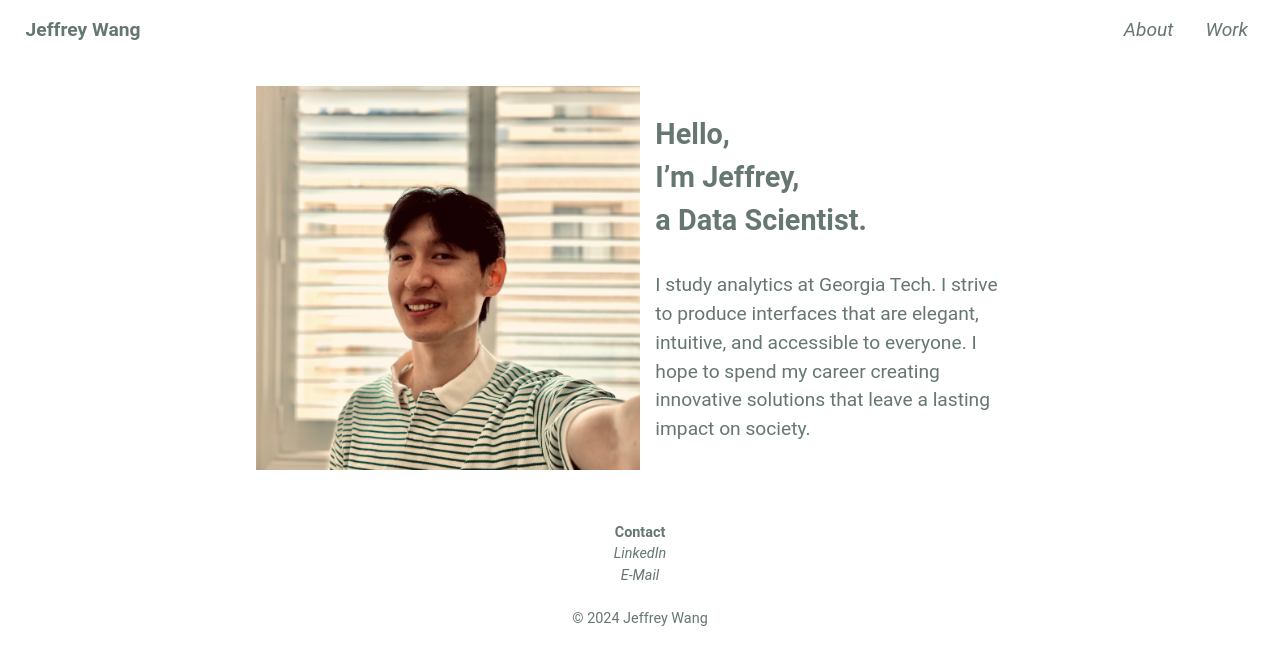
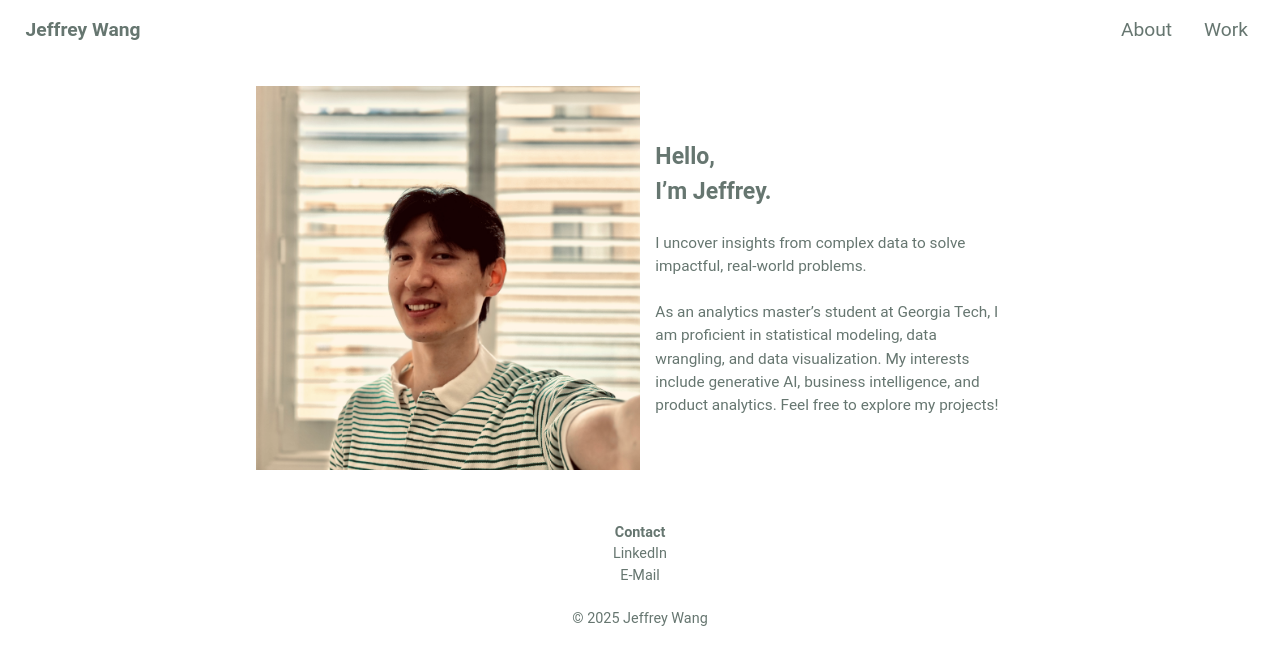
Before and after one commit to wjeff9/portfolio, a React (Create React App) app: page /#/about in a window 1280 px wide. Shown: the top 664 px of the page. Built offline with nearby package versions, Linux system fonts and the light colour scheme.

Commit message:
update about-page summary and website style

```diff
--- a/package.json
+++ b/package.json
@@ -1,5 +1,5 @@
 {
-  "homepage": "https://wjeff9.github.io/portfolio/",
+  "homepage": "https://wjeff9.github.io/portfolio",
   "name": "portfolio",
   "version": "0.1.0",
   "private": true,
--- a/src/About.js
+++ b/src/About.js
@@ -10,15 +10,19 @@ function About(props) {
             <div className="about-col2">
                 <h2 className="intro-head">
                     Hello, <br />
-                    I’m Jeffrey, <br />
-                    a Data Scientist.
+                    I’m Jeffrey. <br />
                 </h2>
-                <br /><br />
                 <p className="intro">
-                I study analytics at Georgia Tech.
-                I strive to produce interfaces that are elegant, intuitive, and accessible to everyone. I hope to spend my career creating innovative solutions that leave a lasting impact on society.
-                    {/* I chose this career because I enjoy sketching, being creative, and interacting with others.  */}
+                    <br />
+                    I uncover insights from complex data to solve impactful, real-world problems. <br />
                 </p>
+                <p className='intro'>
+                    <br />
+                    As an analytics master’s student at Georgia Tech, I am proficient in statistical modeling, data wrangling, and data visualization.
+                    My interests include generative AI, business intelligence, and product analytics.
+                    Feel free to explore my projects!
+                </p>
+
                 {/* <br /> */}
                 {/* <p className="intro">
                     Compared to my peers, I have a strong technical background. Half of my classes are design related and the other half are coding.
--- a/src/App.css
+++ b/src/App.css
@@ -60,7 +60,7 @@ nav {
   justify-content: space-between;
   /* font-size: 150%; */
   font-weight: 400;
-  font-style: italic;
+  font-style: normal;
   width: 100%;
   padding-top: 1.25%;
   padding-bottom: 1.25%;
@@ -100,9 +100,14 @@ about
 
 .intro-head {
   font-weight: 700;
-  font-size: 150%;
+  font-size: 120%;
   color: #667670;
   display: inline;
+}
+
+.intro {
+  font-size: 80%;
+  line-height: 1.5;
 }
 
 .about-row {
@@ -149,6 +154,7 @@ work
   margin-right: 20%;
   margin-top: 2%;
   margin-bottom: 2%;
+  line-height: 1.5;
 }
 
 .card-row {
@@ -171,14 +177,14 @@ work
 
 .card-name {
   font-weight: 700;
-  font-size: 150%;
+  font-size: 120%;
   text-transform: none;
   color: #667670;
   display: inline;
 }
 
 .card-desc {
-  font-size: 100%;
+  font-size: 80%;
   display: inline;
 }
 
@@ -268,5 +274,5 @@ footer {
 }
 
 .contact-info {
-  font-style: italic;
+  font-style: normal;
 }
--- a/src/App.js
+++ b/src/App.js
@@ -1,4 +1,3 @@
-import React from 'react';
 import './App.css';
 import { Route, Link, Switch, Redirect, HashRouter } from 'react-router-dom';
 import About from './About.js'
@@ -31,10 +30,10 @@ function App() {
             <Route path="/work/securate" component={ProjSecurate} />
             <Route path="/work/this+website" component={ProjMyWebsite} />
             <Route path="/work/escape+room" component={ProjEscape} />
-
           </Switch>
         </ScrollToTop>
       </HashRouter>
+
       <footer>
         <p id="contact">Contact</p>
         <br />
@@ -43,7 +42,7 @@ function App() {
         <a className="contact-info" href="mailto:jeffwhy99@gmail.com">E-Mail</a>
         <br />
         <br />
-        <p>© 2024 Jeffrey Wang</p>
+        <p>© 2025 Jeffrey Wang</p>
       </footer>
     </div>
   )
--- a/src/Card.js
+++ b/src/Card.js
@@ -8,6 +8,7 @@ function Card(props) {
             </div>
             <div className="card-col2" >
                 <h1 className="card-name">{props.name} </h1>
+                <br />
                 <p className="card-desc">
                     <br/> {props.desc}
                 </p>
--- a/src/Work.js
+++ b/src/Work.js
@@ -1,6 +1,7 @@
 import React from "react"
 import Card from "./Card"
 import Thumbnail from "./photos/thumbnail_template.jpg"
+import FightFuelTN from './photos/fightfuel-tn.png'
 import NetflixTN from "./photos/netflix-rooms/friend-activity-tn.png"
 import FoodieTN from "./photos/gastronaut/gastro2-tn.png"
 import { Link } from 'react-router-dom';
@@ -10,20 +11,18 @@ import EscapeTN from "./photos/escape_tn.jpg"
 function Work(props) {
         return (
             <div>
-                    <a href="https://app.pitch.com/app/public/player/5769cfdf-cec6-4039-a0af-a3f9bb5e21a4" target="_blank" rel="noopener noreferrer" className="card">
-                        <Card name="Gastronaut" desc="Designing an app for culinary enthusiasts." photo={FoodieTN} />
+                    <a href="https://nbviewer.org/github/wjeff9/army-meal-optimizer/blob/main/boxing-weight-cut-optimizer.ipynb" target="_blank" rel="noopener noreferrer" className="card">
+                        <Card name="FightFuel" desc="Combat-sport weight-cut optimizer. Work in progress." photo={FightFuelTN} />
                     </a>
                     <a href="https://app.pitch.com/app/public/player/cd7c36bb-8840-489f-a99e-141b320bcb60" target="_blank" rel="noopener noreferrer" className="card">
-                        <Card name="Netflix Rooms" desc="Designing Netflix features to promote social interactions between viewers." photo={NetflixTN} />
+                        <Card name="Netflix Rooms" desc="Designing Netflix features to promote social interactions between users." photo={NetflixTN} />
                     </a>
+
+                    {/* <a href="https://app.pitch.com/app/public/player/5769cfdf-cec6-4039-a0af-a3f9bb5e21a4" target="_blank" rel="noopener noreferrer" className="card">
+                        <Card name="Gastronaut" desc="Designing an app for culinary enthusiasts." photo={FoodieTN} />
+                    </a> */}
                     {/* <Link className="card" to="/work/escape+room">
                         <Card name="Escape Room" desc="Creating a virtual escape room. Work in progress." photo={EscapeTN} />
-                    </Link> */}
-                    {/* <Link className="card" to="/work/foodie">
-                        <Card name="Foodie" desc="Designing an app for foodies. Work in progress." photo={FoodieTN} />
-                    </Link>
-                    <Link className="card" to="/work/this+website">
-                        <Card name="Portfolio" desc="Designing and developing this website. Work in progress." photo={Portrait} />
                     </Link> */}
 
             </div>
```
Also changed, not shown: src/photos/fightfuel-tn.png (added).
